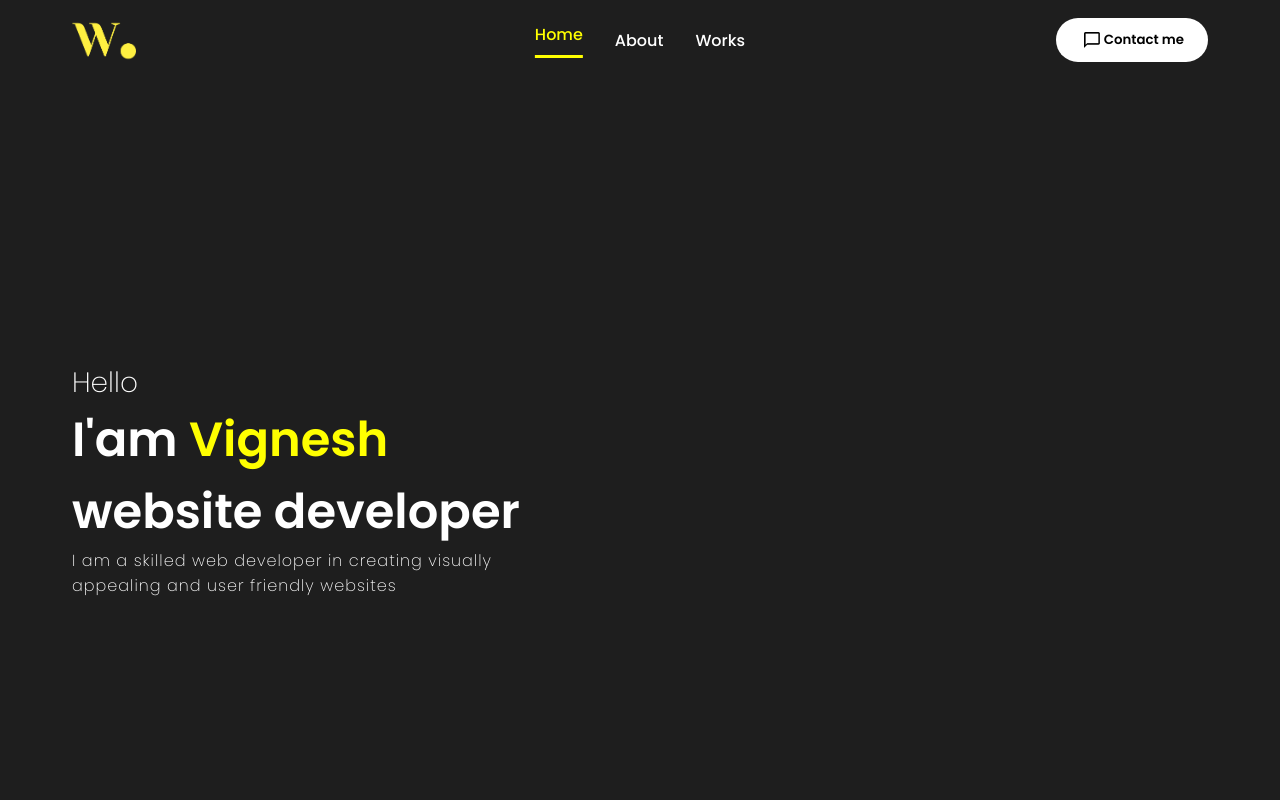
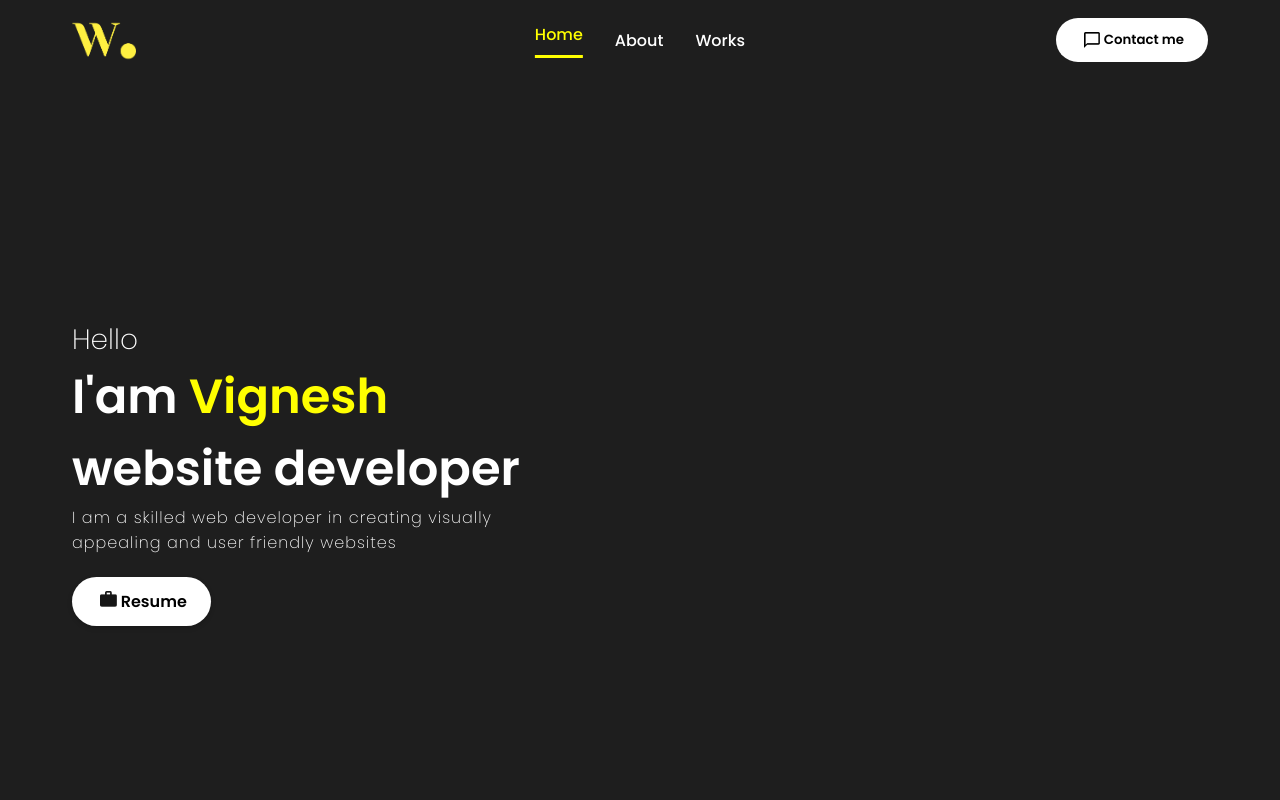
Before and after one commit to vigneshsiva11/portfolio, a React (Create React App) app: page / in a window 1280 px wide. Shown: the top 800 px of the page. Built offline with nearby package versions, Linux system fonts and the light colour scheme.

Commit message:
Added resume PDF and updated Intro section

```diff
--- a/src/components/intro/intro.css
+++ b/src/components/intro/intro.css
@@ -45,11 +45,31 @@
 
 .btn {
     background: white;
+    color: black;
     margin: 1rem 0;
     padding: 0.75rem 1.5rem;
     border: none;
     border-radius: 2rem;
+    cursor: pointer;
+    font-weight: 600;
+    font-size: 1rem;
+    transition: all 0.3s ease;
+    transform: translateY(0);
+    box-shadow: 0 2px 5px rgba(0,0,0,0.2);
 }
+
+.btn:hover {
+    background: #f0f0f0;
+    transform: translateY(-2px);
+    box-shadow: 0 4px 10px rgba(0,0,0,0.3);
+    color: #333;
+}
+
+.btn:active {
+    transform: translateY(0);
+    box-shadow: 0 2px 5px rgba(0,0,0,0.2);
+}
+
 
 .btnImg {
     object-fit: cover;
--- a/src/components/intro/intro.js
+++ b/src/components/intro/intro.js
@@ -1,6 +1,6 @@
 
 import './intro.css'
-
+import hireme from '../../assets/hireme.png'
 
 const Intro = () => {
   return (
@@ -9,8 +9,11 @@ const Intro = () => {
               <span className='hello'>Hello</span>
               <span className='introtext'>I'am <span className="introname">Vignesh </span> <br/> website developer</span>
               <p className="intropara">I am a skilled web developer in creating visually <br /> appealing and user friendly websites</p>
+              <a href="/vignesh_resume.pdf" target="_blank" rel="noopener noreferrer">
+              <button className="btn"><img src={hireme} alt="" className='btnImg'/>Resume</button>
+              </a>
+
         </div>
-
       </section>
   )
 }
```
Also changed, not shown: 1 other file (tests, documents, lock files or other folders).
